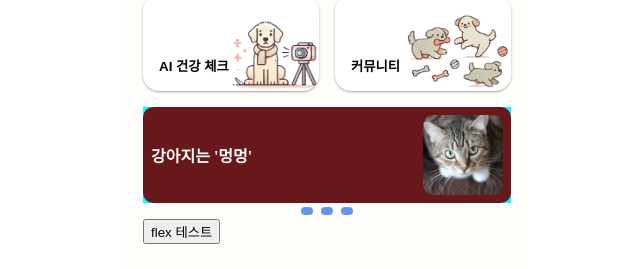
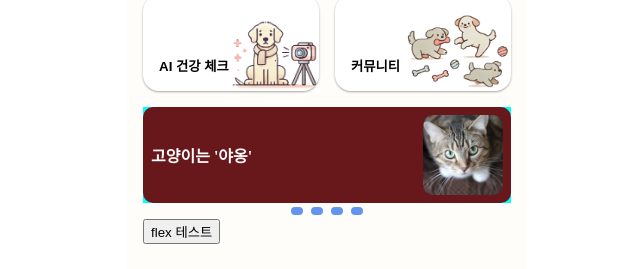
Before and after one commit to ConVeting/TEST_FE, a React (Create React App) app: page /Home in a window 1280 px wide. Shown: the part 184-453 px from the top of the page, without its empty margins (313-953 px from the left). Built offline with nearby package versions, Linux system fonts and the light colour scheme; the HTML template or start-up script is replaced by a standard one.

Commit message:
캐러셀 4개짜리

```diff
--- a/src/Home.jsx
+++ b/src/Home.jsx
@@ -2,7 +2,7 @@ import React from 'react';
 import { useNavigate, Link } from 'react-router-dom'
 import "./App.css";
 import"./flex.css";
-import Carousel from './Jiwon_compo/caurousel';
+import Carousel from './Jiwon_compo/carousel';
 
 class Home extends React.Component {
   render() {
--- a/src/Jiwon_compo/caurousel.css
+++ b/src/Jiwon_compo/carousel.css
@@ -24,13 +24,13 @@
 }
 
 .carou_container {
-    width: 300%;
+    /* width: 300%; */
     height: 100%;
     transition: transform 0.5s;
     display: flex;
 }
 
-.inner {
+.slide {
     display: flex;
     justify-content: space-between;
     align-items: center;
@@ -41,7 +41,7 @@
     background-color: rgb(104, 23, 27);
 }
 
-#inner_img_1 {
+#slide_img_1 {
     width: 10vh;
     height: 10vh;
     border-radius: 10px;
@@ -50,7 +50,7 @@
     background-position: center;
 }
 
-#inner_img_2 {
+#slide_img_2 {
     width: 10vh;
     height: 10vh;
     border-radius: 10px;
@@ -59,7 +59,7 @@
     background-position: center;
 }
 
-#inner_img_3 {
+#slide_img_3 {
     width: 10vh;
     height: 10vh;
     border-radius: 10px;
@@ -68,7 +68,7 @@
     background-position: center;
 }
 
-.inner > span {
+.slide > span {
     font-size: 1em;
     color: white;
     font-weight: bolder;
@@ -85,7 +85,7 @@
     border: none;
 }
 
-.but {
+.carousel_but {
     width: 1vh;
     height: 1vh;
     border-radius: 30px;
--- /dev/null
+++ b/src/Jiwon_compo/carousel.jsx
@@ -0,0 +1,95 @@
+import React, { useEffect, useRef, useState } from 'react';
+import './carousel.css';
+
+// 슬라이드 내용 데이터
+const slidesData = [
+    { id: 1, text: "곰돌이는 '포근'", img: "./img/bear.png" },
+    { id: 2, text: "고양이는 '야옹'", img: "./img/cat.png" },
+    { id: 3, text: "강아지는 '멍멍'", img: "./img/dog.png" }
+];
+
+//슬라이드 (슬라이드 내용 + 이미지)
+const Slide = ({ children, img_id }) => (
+    <div className="slide">
+        <span>{children}</span>
+        <div id={`slide_img_${img_id}`}></div>
+    </div>
+);
+
+//캐러셀 버튼 - 슬라이드 넘기는 :
+const CarouselButtons = ({ imgNum, current, handleButtonClick }) => (
+    <div className="button_con">
+        {/* 슬라이드 개수(imgNum) 만큼 버튼 동적 생성 */}
+        {[...Array(imgNum)].map((_, index) => (
+            <button
+                key={index}
+                className={`carousel_but ${current === index + 1 ? 'active' : ''}`}
+                onClick={() => handleButtonClick(index)}
+            ></button>
+        ))}
+    </div>
+);
+
+export default function Carousel() {
+    const containerRef = useRef(null);
+    const [current, setCurrent] = useState(1);
+    const imgNum = 4;
+
+    //carou_container를 움직임 좌우로 이동하는 클래스
+    const moveContainer = (percent) => {
+        if (containerRef.current) {
+            containerRef.current.style.transform = `translateX(${percent}%)`;
+        }
+    };
+
+    //버튼 누르면 이동
+    const handleButtonClick = (index) => {
+        moveContainer(-(100 / imgNum) * index);
+        setCurrent(index + 1);
+    };
+
+    const rightClick = () => {
+        if (current < imgNum) {
+            moveContainer(-current * (100 / imgNum));
+            setCurrent(current + 1);
+        } else {
+            moveContainer(0);
+            setCurrent(1);
+        }
+    };
+
+    const leftClick = () => {
+        if (current > 1) {
+            moveContainer(-(current - 2) * 100 / imgNum);
+            setCurrent(current - 1);
+        } else {
+            moveContainer(-(imgNum - 1) * 100 / imgNum);
+            setCurrent(imgNum);
+        }
+    };
+
+    useEffect(() => {
+        const interval = setInterval(rightClick, 3000);
+        return () => clearInterval(interval);
+    }, [current]);
+
+    return (
+        <div className="carousel_box">
+            <div className="carousel">
+                <div className="con_padding">
+                    <div className="con_box">
+                        <div className="carou_container" ref={containerRef} style={{ width: `${imgNum * 100}%`}}>
+                            <Slide img_id={1}>곰돌이는 '포근'</Slide>
+                            <Slide img_id={2}>고양이는 '야옹'</Slide>
+                            <Slide img_id={3}>강아지는 '멍멍'</Slide>
+                            <Slide img_id={3}>강아지는 '뭉뭉'</Slide>
+                        </div>
+                    </div>
+                </div>
+                <div className="pad">
+                    <CarouselButtons imgNum={imgNum} current={current} handleButtonClick={handleButtonClick} />
+                </div>
+            </div>
+        </div>
+    );
+}
--- a/src/Jiwon_compo/caurousel.jsx
+++ /dev/null
@@ -1,78 +0,0 @@
-import React, { useEffect, useRef, useState } from 'react';
-import './caurousel.css';
-
-export default function Carousel() {
-    const containerRef = useRef(null);
-    const [now, setNow] = useState(1);
-    const imgNum = 3;
-
-    const moveContainer = (percent) => {
-        if (containerRef.current) {
-            containerRef.current.style.transform = `translateX(${percent}%)`;
-        }
-    };
-
-    const handleButtonClick = (index) => {
-        moveContainer(-100 / imgNum * index);
-        setNow(index + 100 / imgNum);
-    };
-
-    const rightClick = () => {
-        if (now < imgNum) {
-            moveContainer(-now * 100 / imgNum);
-            setNow(now + 1);
-        } else {
-            moveContainer(0);
-            setNow(1);
-        }
-    };
-
-    const leftClick = () => {
-        if (now > 1) {
-            moveContainer(-(now - 2) * 100);
-            setNow(now - 1);
-        } else {
-            moveContainer(-(imgNum - 1) * 100);
-            setNow(imgNum);
-        }
-    };
-
-    useEffect(() => {
-        const interval = setInterval(rightClick, 1000);
-        return () => clearInterval(interval);
-    }, [now]);
-
-    return (
-        <div className="carousel_box">
-            <div className="carousel">
-                <div className="con_padding">
-                    <div className="con_box">
-                        <div className="carou_container" ref={containerRef}>
-                            <div className="inner">
-                                <span>곰돌이는 '포근'</span>
-                                <div id="inner_img_1"></div>
-                            </div>
-                            <div className="inner">
-                                <span>고양이는 '야옹'</span>
-                                <div id="inner_img_2"></div>
-                            </div>
-                            <div className="inner">
-                                <span>강아지는 '멍멍'</span>
-                                <div id="inner_img_2"></div>
-                            </div>
-                        </div>
-                    </div>
-                </div>
-                <div className="pad">
-                    <div className="button_con">
-                        {/* <button className="left_img" onClick={leftClick}>&lt;</button> */}
-                        {[...Array(imgNum)].map((_, index) => (
-                            <button className="but" key={index} onClick={() => handleButtonClick(index)}></button>
-                        ))}
-                        {/* <button className="right_img" onClick={rightClick}>&gt;</button> */}
-                    </div>
-                </div>
-            </div>
-        </div>
-    );
-}
```
